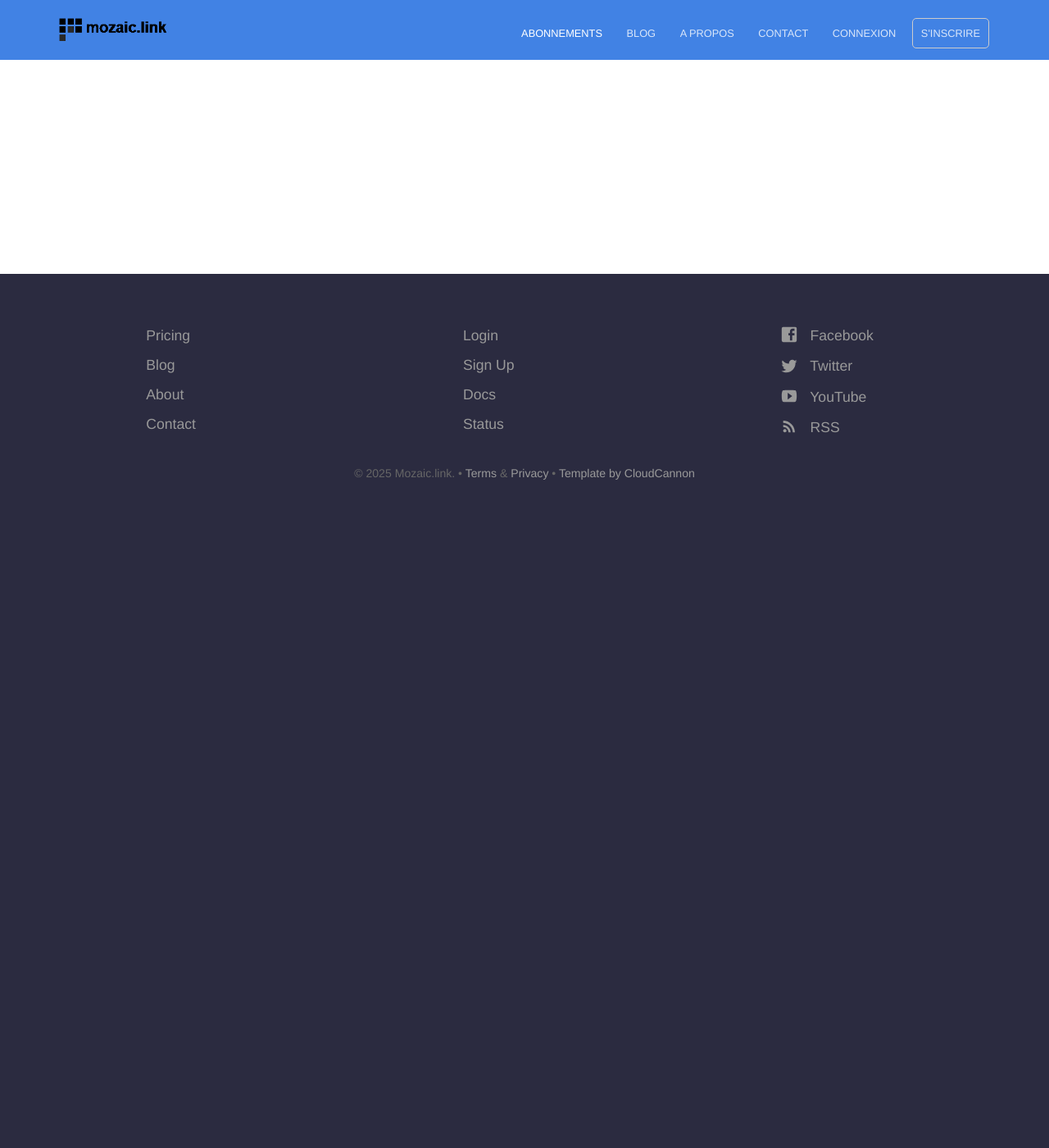
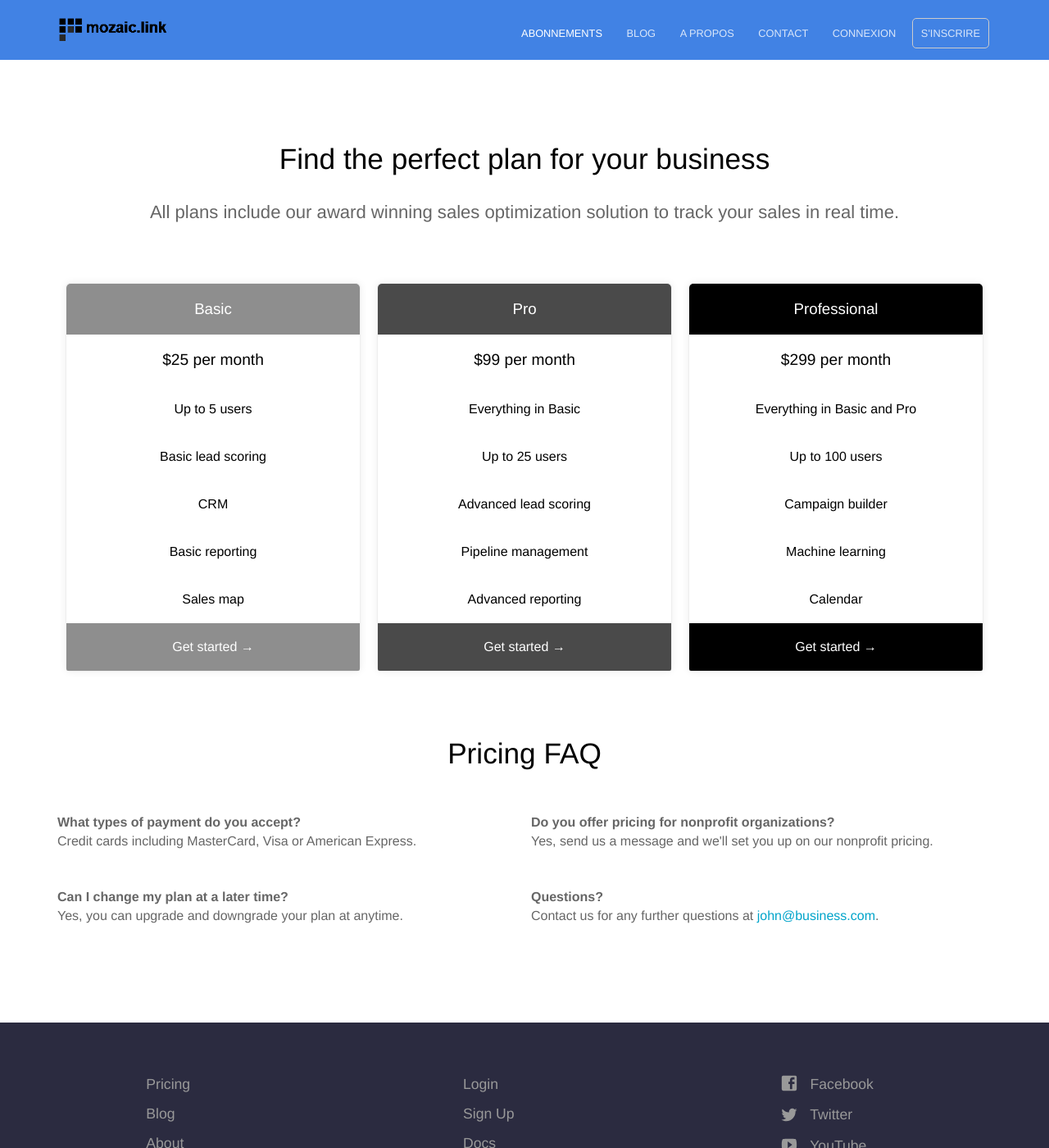
Before and after one commit to IamHenri/site-mozaic, a Jekyll site: the page built from pricing.html, in a window 1280 px wide and 1400 px high. Shown: the whole window at 82% size. Built offline with Jekyll 4.4.1, drawn with Linux system fonts in a browser that asks for light colours.

Commit message:
Update pricing.html

```diff
--- a/pricing.html
+++ b/pricing.html
@@ -1,71 +1,71 @@
 ---
 title: Pricing
-heading: Trouvez votre l'abonnement dont vous avez besoin
-description: Toutes les offres vous permettent de gérer vos marque-pages personnellement ou professionnellement.
-Table des offres:
-  - name: Personnelle
+heading: Find the perfect plan for your business
+description: All plans include our award winning sales optimization solution to track your sales in real time.
+pricing_table:
+  - name: Basic
     color: "#8e8e8e"
     features:
-      - text: $0 per month
+      - text: $25 per month
         highlight: true
-      - text: Navigateurs illimité, limite à 50000 enregistrements
+      - text: Up to 5 users
         highlight: false
-      - text: Accéder en un clic à son contenu
+      - text: Basic lead scoring
         highlight: false
-      - text: Gérer tout son univers numérique
+      - text: CRM
         highlight: false
-      - text: Partager des ressources en masse
+      - text: Basic reporting
         highlight: false
-      - text: Consulter avec tous les navigateurs
+      - text: Sales map
         highlight: false
     call_to_action:
-      link: https://mozaic.link/login
-      text: S'inscrire
-  - name: Page Publique
+      link: http://mysite.com?plan=basic
+      text: Get started
+  - name: Pro
     color: "#4a4a4a"
     features:
-      - text: $1 par mois
+      - text: $99 per month
         highlight: true
-      - text: Inclus : offre personnelle
+      - text: Everything in Basic
         highlight: false
-      - text: Gérer une page publique de marque-pages
-        highlight: true
-      - text: xxx
+      - text: Up to 25 users
         highlight: false
-      - text: xxx
+      - text: Advanced lead scoring
         highlight: false
-      - text: xxx
+      - text: Pipeline management
+        highlight: false
+      - text: Advanced reporting
         highlight: false
     call_to_action:
-      link: #
-      text: A venir
-  - name: Professionnel
+      link: http://mysite.com?plan=pro
+      text: Get started
+  - name: Professional
     color: "#000000"
     features:
-      - text: Sur devis
+      - text: $299 per month
         highlight: true
-      - text: Installation ou mise à disposition
+      - text: Everything in Basic and Pro
         highlight: false
-      - text: Gestion de pages privées
+      - text: Up to 100 users
         highlight: false
-      - text: Politique de publication éditoriale
+      - text: Campaign builder
         highlight: false
-      - text: xxx
+      - text: Machine learning
         highlight: false
-      - text: xxx
+      - text: Calendar
         highlight: false
     call_to_action:
-      link: /contact
-      text: A venir
+      link: http://mysite.com?plan=professional
+      text: Get started
 faq:
-  - question: Quels types de paiements accepterez-vous?
-    answer: Credit cards incluant MasterCard, Visa ou American Express, BTC.
-  - question: Puis-je changer d'offre?
-    answer: Oui, n'importe quand et dans n'importe quel sens, upgrade ou downgrade.
-  - question: Avez-vouos des offres pour les associations et toute organisation philanthropique?
-    answer: Oui, envoyez nous un message et nous en discuterons.
-  - question: Des questions?
-    answer: Pour toute question ou autre <a href="#">nfo@mozaic.link</a>.
+  - question: What types of payment do you accept?
+    answer: Credit cards including MasterCard, Visa or American Express.
+  - question: Can I change my plan at a later time?
+    answer: Yes, you can upgrade and downgrade your plan at anytime.
+  - question: Do you offer pricing for nonprofit organizations?
+    answer: Yes, send us a message and we'll set you up on our nonprofit pricing.
+  - question: Questions?
+    answer: Contact us for any further questions at <a href="#">john@business.com</a>.
 ---
 <div class="plans">
 	{% for plan in page.pricing_table %}
@@ -85,7 +85,7 @@ faq:
 </div>
 
 {% if page.faq %}
-	<h2>FAQ</h2>
+	<h2>Pricing FAQ</h2>
 	<dl class="faq">
 		{% for item in page.faq %}
 			<div>
```
